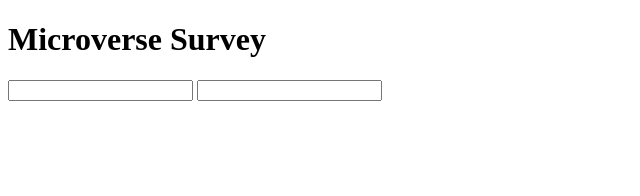
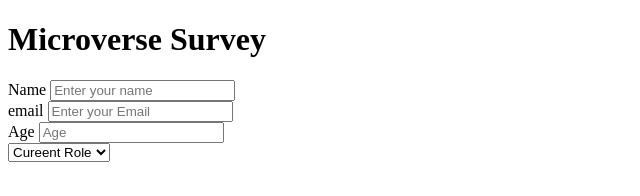
Before and after one commit to ismailhallirumuhammad/ismail-mertkantaroglu, a plain HTML site: page index.html in a window 1280 px wide. Shown: the whole page, without its empty margins (0-640 px from the left). Drawn offline with Linux system fonts and the light colour scheme.

Commit message:
added some

```diff
--- a/index.html
+++ b/index.html
@@ -10,8 +10,32 @@
   <h1 id="title">Microverse Survey</h1>
   <p id="description"></p>
   <form id="survey-form">
-    <input id="name" type="text">
-    <input id="email" type="'email">
+
+    <label for="name">Name
+        <input id="name" type="text" placeholder="Enter your name">
+    </label>
+
+    <br>
+
+    <label for="email">email
+        <input id="email" type="email" placeholder="Enter your Email">
+    </label>
+    <br>
+
+    <label for="age">Age
+        <input type="number" placeholder="Age">
+    </label>
+
+    <br>
+
+    <label for="role">
+        <select name="role" id="role">
+            <option value="current-role" selected>Cureent Role</option>
+            <option value="Student">Student</option>
+            <option value="full-time">Full Time Job</option>
+        </select>
+    </label>
+
   </form>
 </body>
 </html>
```
